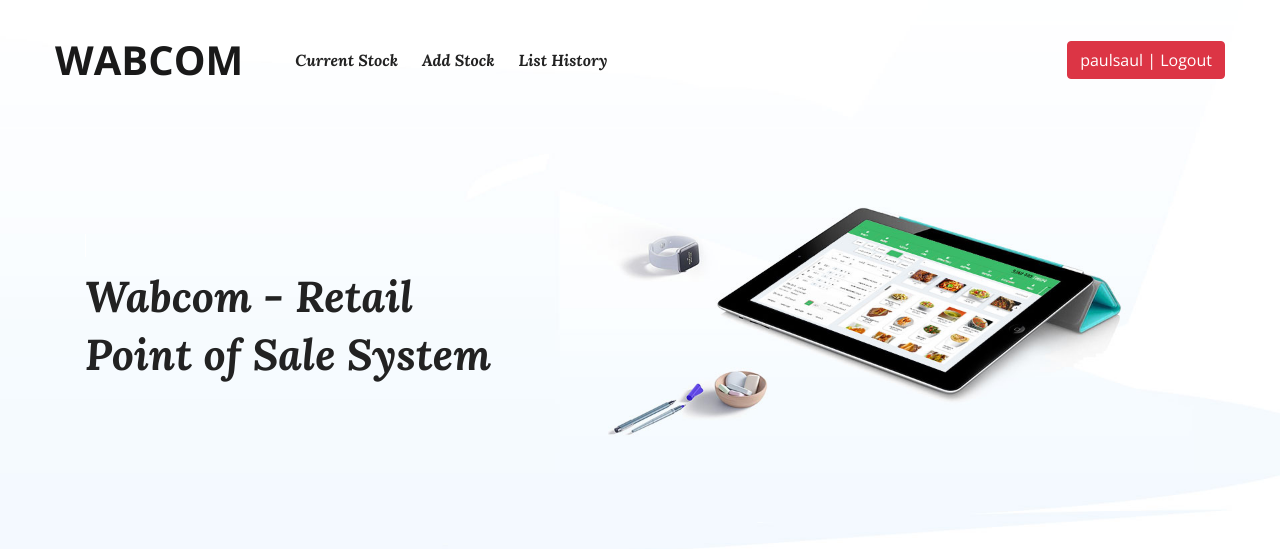
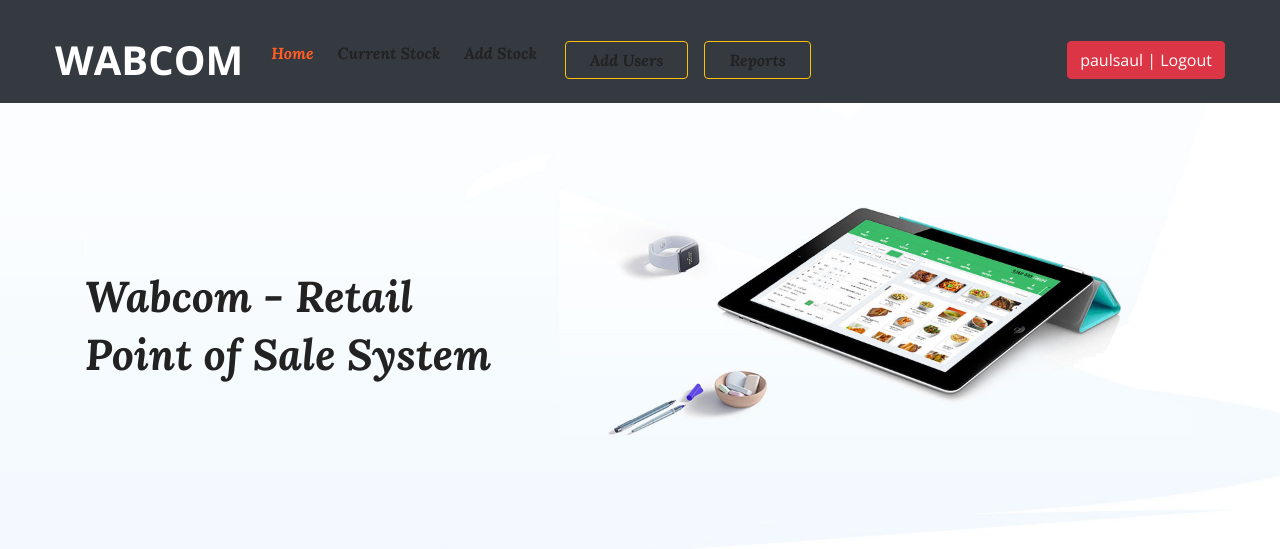
Before and after one commit to paulwababu/Inventory_management_system, a Django app: page / in a window 1280 px wide. Shown: the top 549 px of the page. Run offline with Django 3.2, Linux system fonts and the light colour scheme; a user stored in the database is signed in; some libraries are stand-ins or nearby versions.

Commit message:
Update home.html

```diff
--- a/djangoproject/stockmgmgt/templates/home.html
+++ b/djangoproject/stockmgmgt/templates/home.html
@@ -30,26 +30,39 @@
     <body data-spy="scroll" data-offset="70">
 
          <!-- Navbar Area -->
-        <nav class="navbar navbar-expand-lg navbar-light bg-light">
+        <nav class="navbar navbar-expand-md navbar-dark bg-primary fixed-top bg-dark">
     <a class="navbar-brand" href="/">WABCOM</a>
-  <button class="navbar-toggler" type="button" data-toggle="collapse" data-target="#navbarCollapse" aria-controls="navbarCollapse" aria-expanded="false" aria-label="Toggle navigation">
+    <button class="navbar-toggler" type="button" data-toggle="collapse" data-target="#navbarCollapse"
+      aria-controls="navbarCollapse" aria-expanded="false" aria-label="Toggle navigation">
       <span class="navbar-toggler-icon"></span>
     </button>
-  <div class="collapse navbar-collapse" id="navbarNavDropdown">
+    <div class="collapse navbar-collapse" id="navbarCollapse">
       <ul class="navbar-nav mr-auto">
         <li class="nav-item active">
-        <a class="nav-link" href="/"> <span class="sr-only">(current)</span></a>
+          <a class="nav-link" href="/">Home <span class="sr-only">(current)</span></a>
         </li>
         {% if request.user.is_authenticated %}
+        {% if request.user.is_superuser == True %}
         <li class="nav-item">
           <a class="nav-link" href="/list_items">Current Stock</a>
         </li>
         <li class="nav-item">
           <a class="nav-link" href="/add_items">Add Stock</a>
         </li>
+        <li class="nav-item btn btn-outline-warning waves-effect  ml-3 mr-2 black">
+          <a class="nav-link  text-black " href="/admin/auth/user"><strong>Add Users</strong></a>
+        </li>
+        <li class="nav-item btn btn-outline-warning waves-effect  ml-2 mr-2">
+          <a class="nav-link " href="/report">Reports</a>
+        </li>
+        {% else %}
         <li class="nav-item">
-        <a class="nav-link" href="/list_history">List History</a>
+          <a class="nav-link" href="/list_items">Current Stock</a>
         </li>
+        <li class="nav-item">
+          <a class="nav-link" href="/add_items">Add Stock</a>
+        </li>
+        {% endif %}
         {% endif %}
       </ul>
       <ul class="navbar-nav">
```
Lines whose indentation alone changed are shown as unchanged.
